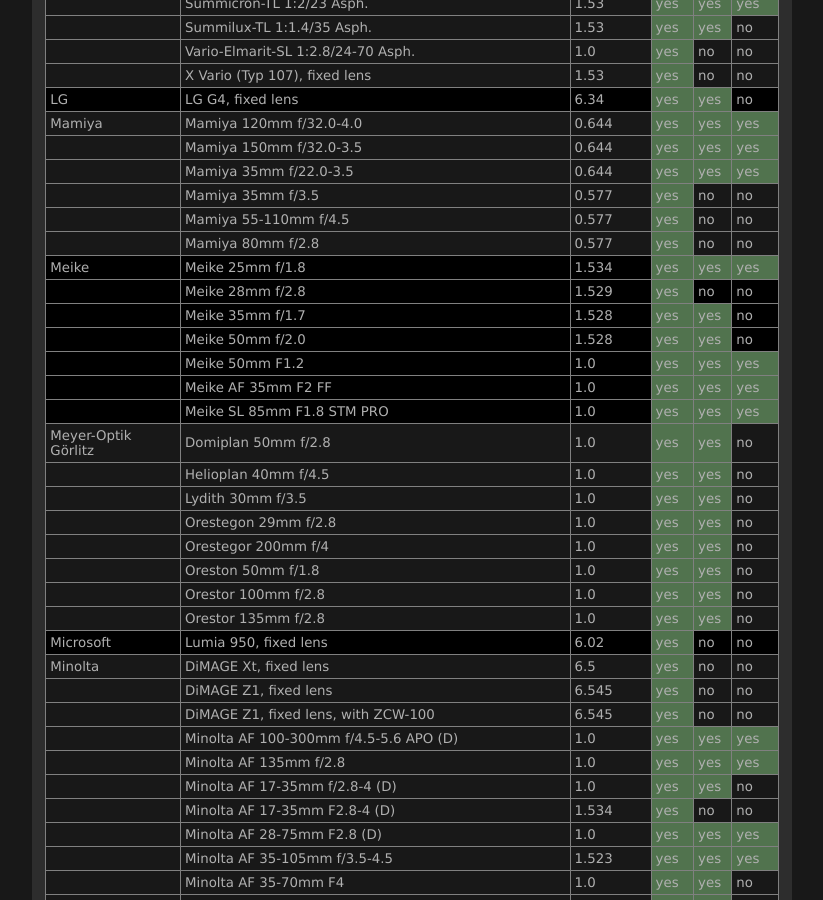
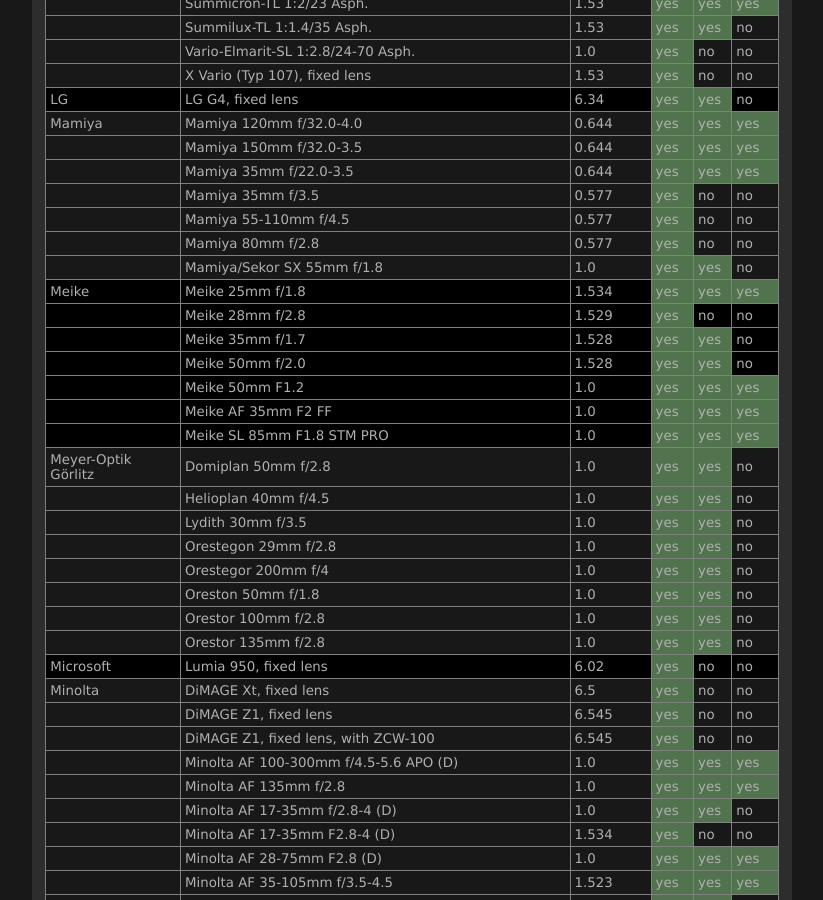
Before and after one commit to lensfun/lensfun.github.io, a Jekyll site: the page built from _posts/lenslist/2999-12-31-Lenslist-master.md, in a window 1280 px wide and 900 px high, scrolled down 10840 px. Shown: the whole window, without its empty margins (284-1107 px from the left). Built offline with Jekyll 4.4.1, drawn with Linux system fonts in a browser that asks for light colours.

Commit message:
Update master lens list from GitHub Actions

```diff
--- a/_posts/lenslist/2999-12-31-Lenslist-master.md
+++ b/_posts/lenslist/2999-12-31-Lenslist-master.md
@@ -448,6 +448,7 @@ This list was generated on 2025-10-15 from current Lensfun sources. Your Lensfun
 <tr class="lenslist-bg2"><td></td><td>Mamiya 35mm f/3.5</td><td>0.577</td><td class="lenslist-highlight lenslist-check">yes</td><td class="lenslist-check">no</td><td class="lenslist-check">no</td></tr>
 <tr class="lenslist-bg2"><td></td><td>Mamiya 55-110mm f/4.5</td><td>0.577</td><td class="lenslist-highlight lenslist-check">yes</td><td class="lenslist-check">no</td><td class="lenslist-check">no</td></tr>
 <tr class="lenslist-bg2"><td></td><td>Mamiya 80mm f/2.8</td><td>0.577</td><td class="lenslist-highlight lenslist-check">yes</td><td class="lenslist-check">no</td><td class="lenslist-check">no</td></tr>
+<tr class="lenslist-bg2"><td></td><td>Mamiya/Sekor SX 55mm f/1.8</td><td>1.0</td><td class="lenslist-highlight lenslist-check">yes</td><td class="lenslist-highlight lenslist-check">yes</td><td class="lenslist-check">no</td></tr>
 <tr class="lenslist-bg1"><td>Meike</td><td>Meike 25mm f/1.8</td><td>1.534</td><td class="lenslist-highlight lenslist-check">yes</td><td class="lenslist-highlight lenslist-check">yes</td><td class="lenslist-highlight lenslist-check">yes</td></tr>
 <tr class="lenslist-bg1"><td></td><td>Meike 28mm f/2.8</td><td>1.529</td><td class="lenslist-highlight lenslist-check">yes</td><td class="lenslist-check">no</td><td class="lenslist-check">no</td></tr>
 <tr class="lenslist-bg1"><td></td><td>Meike 35mm f/1.7</td><td>1.528</td><td class="lenslist-highlight lenslist-check">yes</td><td class="lenslist-highlight lenslist-check">yes</td><td class="lenslist-check">no</td></tr>
```
